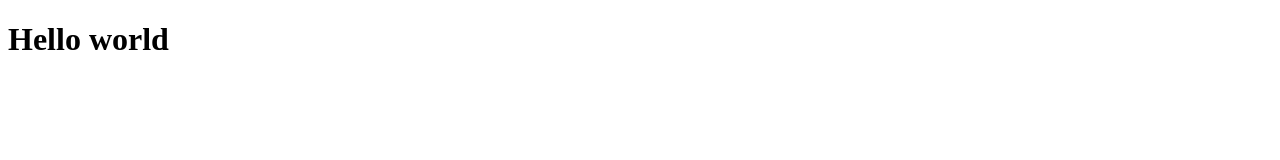
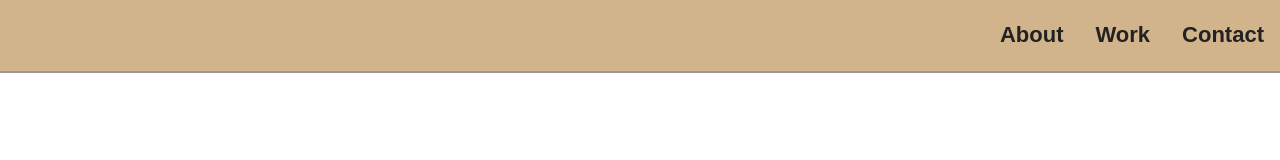
Before and after one commit to Kashifiqbal0214/My-Portfolio_Project, a plain HTML site: page index.html in a window 1280 px wide. Drawn offline with Linux system fonts and the light colour scheme.

Commit message:
Navbar is Created for page

```diff
--- a/index.html
+++ b/index.html
@@ -1,12 +1,24 @@
 <!DOCTYPE html>
-<html lang="en">
+<html>
 
 <head>
-    <meta charset="UTF-8">
-    <meta name="viewport" content="width=device-width, initial-scale=1.0">
+    <meta name="viewport" content="width=device-width, initial-scale=1">
     <title>Kashif's Portfolio Page</title>
+    <link rel="stylesheet" href="style.css">
 </head>
 
 <body>
-    <h1>Hello world</h1>
+    <section>
+        <navbar>
+            <div class="topnav">
+                <a href="#about">About</a>
+                <a href="#work">Work</a>
+                <a href="#contact">Contact</a>
+        </navbar>
+        </div>
+    </section>
+
+
 </body>
+
+</html>
--- a/style.css
+++ b/style.css
@@ -0,0 +1,43 @@
+body {
+    margin: 0;
+    font-family: 'Poppins', sans-serif;
+    font-size: 1.8rem;
+    font-weight: 400;
+    line-height: 1.4;
+    color: black;
+}
+
+.topnav {
+    display: flex;
+    justify-content: flex-end;
+    position: fixed;
+    top: 0;
+    left: 0;
+    width: 100%;
+    background: #d2b48c;
+    box-shadow: 0 2px 0 rgba(0, 0, 0, 0.4);
+    z-index: 10;
+}
+
+
+
+.topnav a {
+    float: right;
+    color: #222222;
+    text-align: center;
+    padding: 20px 16px;
+    text-decoration: none;
+    font-size: 22px;
+    font-weight: 600;
+}
+
+.topnav a:hover {
+    background-color: #222;
+    color: #d2b48c;
+    box-shadow: 0 2px 0 rgba(0, 0, 0, 0.9);
+}
+
+.topnav a.active {
+    background-color: #04AA6D;
+    color: #ffa07a;
+}
```
Also changed, not shown: index.htm (deleted, +0 -11 lines).
